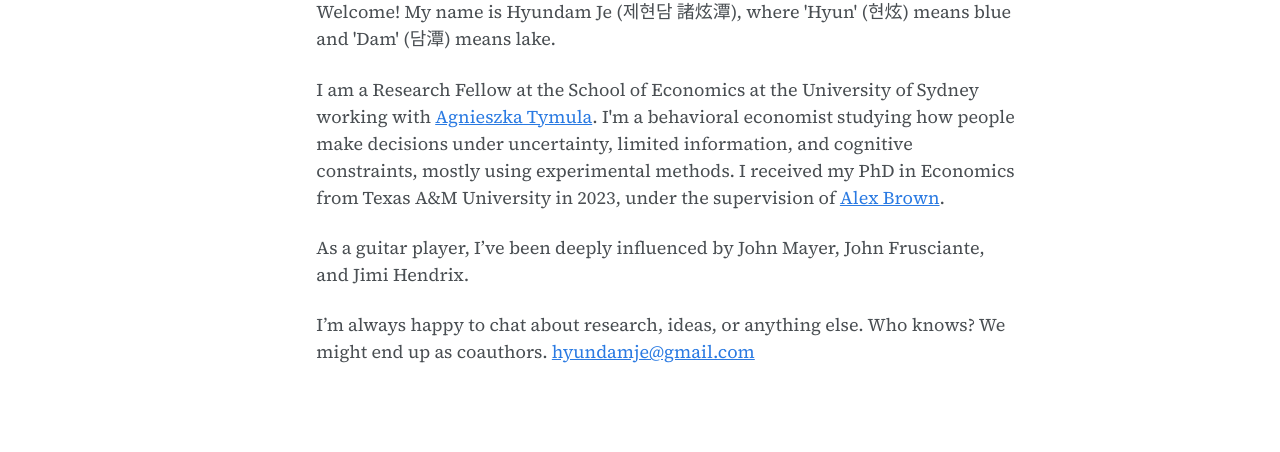
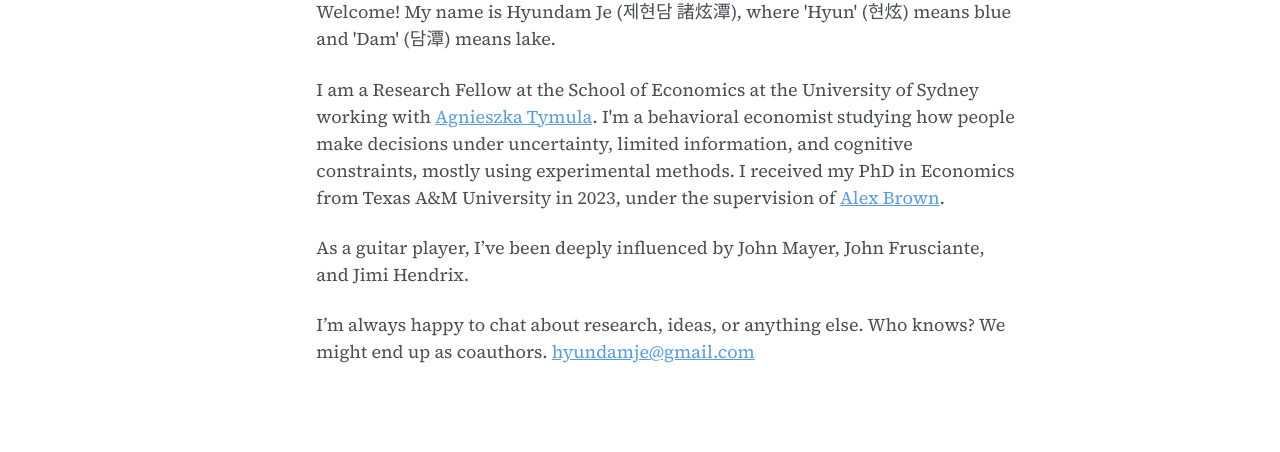
Before and after one commit to hyundamje/hyundamje.github.io, a Jekyll site: the page built from _pages/about.md, in a window 1280 px wide and 1392 px high. Shown: the part 615-1067 px from the top of the window. Built offline with Jekyll 4.4.1, drawn with Linux system fonts in a browser that asks for light colours; some web fonts are replaced.

Commit message:
Update _default.scss

```diff
--- a/_sass/theme/_default.scss
+++ b/_sass/theme/_default.scss
@@ -36,7 +36,7 @@ $sidebar-screen-min-width   : 1024px;
     --global-code-background-color      : #fafafa;
     --global-code-text-color            : #{$darker-gray};
     --global-fig-caption-color          : mix(#fff,  #{$dark-gray}, 25%);
-    --global-link-color                 : #2a7ae2;
+    --global-link-color                 : #5a9bd9;
     --global-link-color-hover           : mix(#000, #2f7f93, 25%);
     --global-link-color-visited         : mix(#fff, #2f7f93, 25%);
     --global-masthead-link-color        : #{$dark-gray};
```
